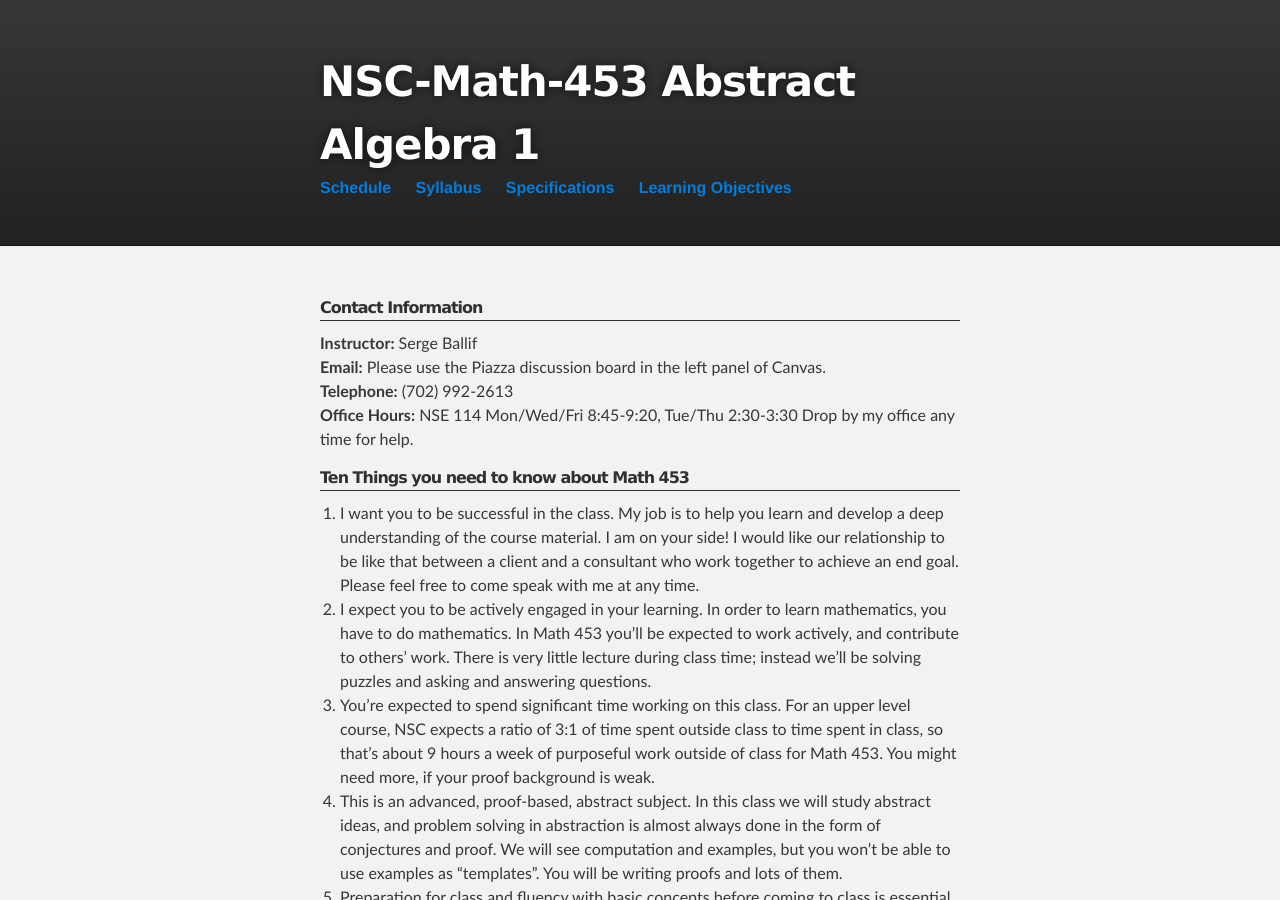
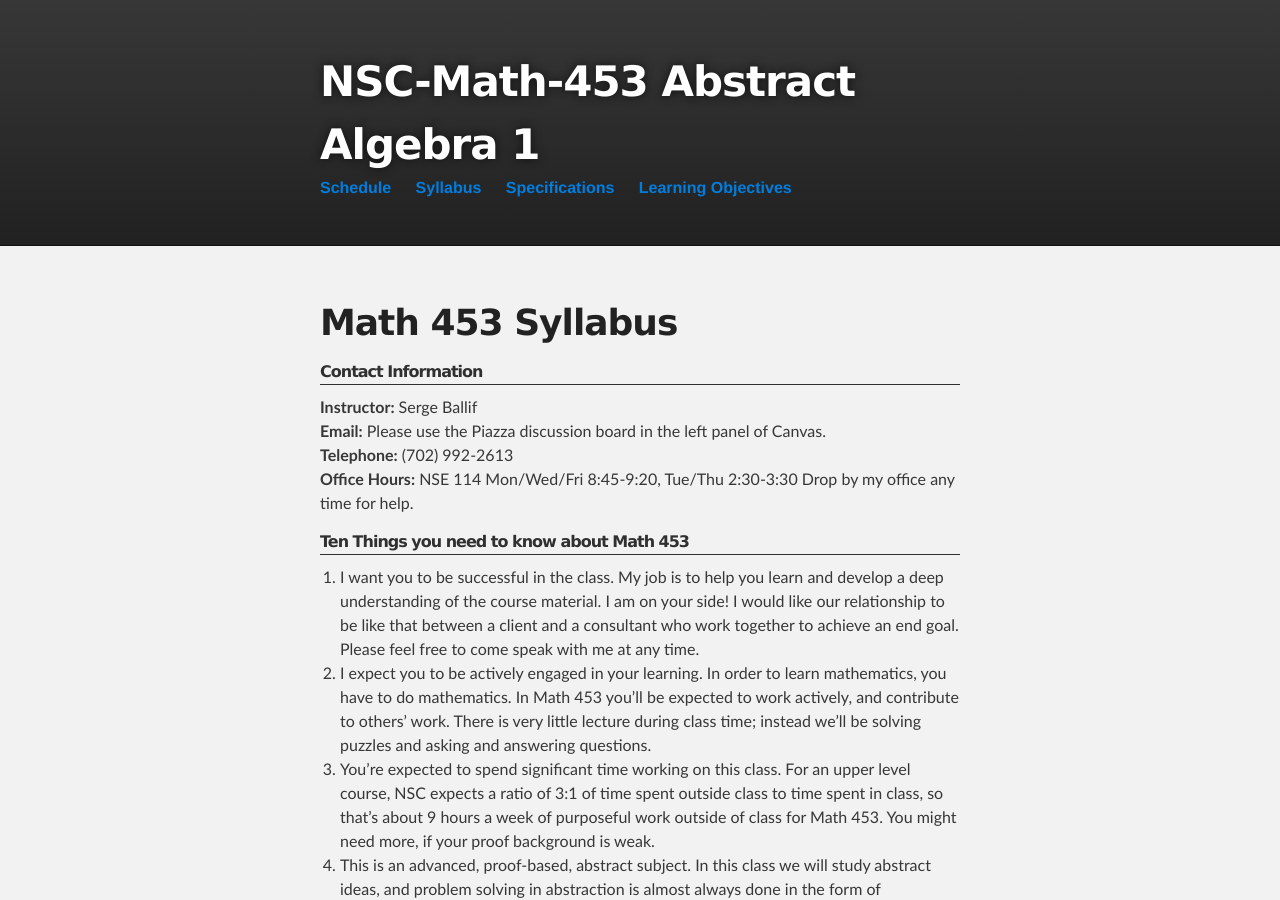
Before and after one commit to sergeballif/NSC-Math-453, a Jekyll site: the page built from Syllabus.md, in a window 1280 px wide and 900 px high. Built offline with Jekyll 4.4.1, drawn with Linux system fonts in a browser that asks for light colours.

Commit message:
Update Syllabus.md

```diff
--- a/Syllabus.md
+++ b/Syllabus.md
@@ -2,6 +2,7 @@
 layout: default
 title: Math 453 Syllabus
 ---
+# Math 453 Syllabus
 
 ## Contact Information
 __Instructor:__ Serge Ballif
```
